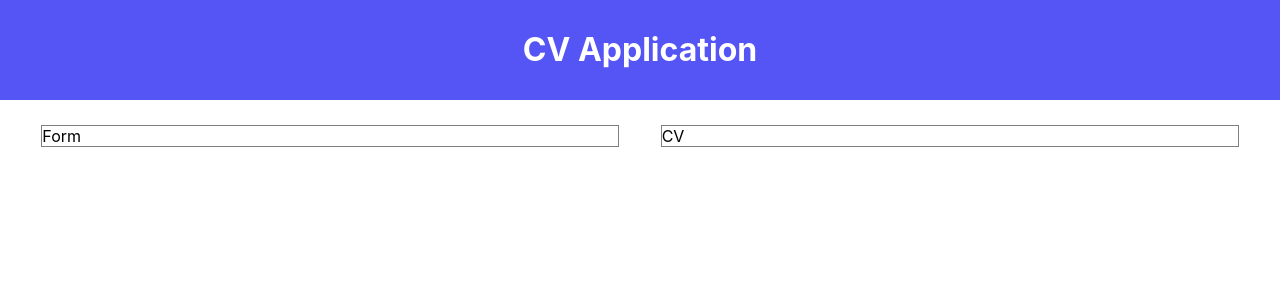
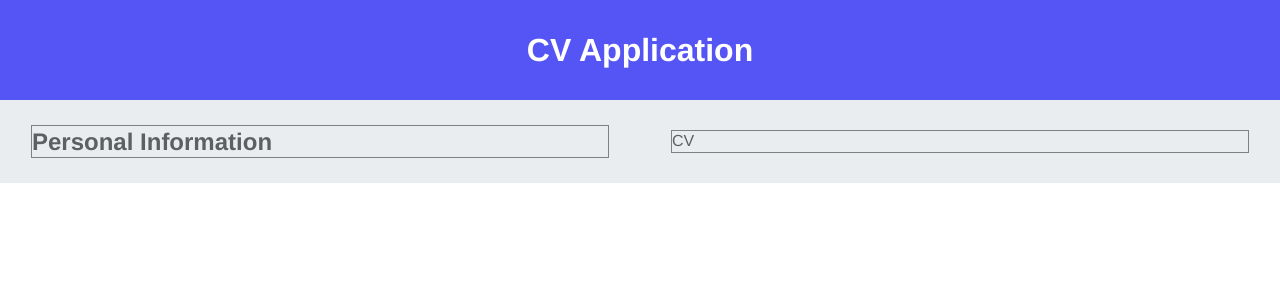
Before and after one commit to chapmancbVCU/cv-application, a React (Create React App) app: page / in a window 1280 px wide. Shown: the top 300 px of the page. Built offline with nearby package versions, Linux system fonts and the light colour scheme.

Commit message:
Added font-family, font-size, and line-height to body.  Moved margin from main to cv-container and form-container class selectors.  Added colors to main.

```diff
--- a/src/App.css
+++ b/src/App.css
@@ -3,8 +3,14 @@
   padding: 0;
 }
 
+body {
+  font-family: "Helvetica", "Arial", sans-serif;
+  font-size: 16px;
+  line-height: 1.3;
+}
+
 .cv-container, .form-container {
-  margin-bottom: 25px;
+  margin: 25px auto;
   width: 90%;
   border: solid 1px grey;
 }
@@ -19,7 +25,8 @@
 }
 
 .main {
-  margin-top: 25px;
+  color: #5D6063;
+  background-color: #EAEDF0;
   display: flex;
   flex-direction: column;
 
--- a/src/components/Form.tsx
+++ b/src/components/Form.tsx
@@ -7,7 +7,7 @@ class Form extends Component {
     render() {
         return(
             <div className="form-container">
-                Form
+                <h2>Personal Information</h2>
             </div>
         );
     }
```
